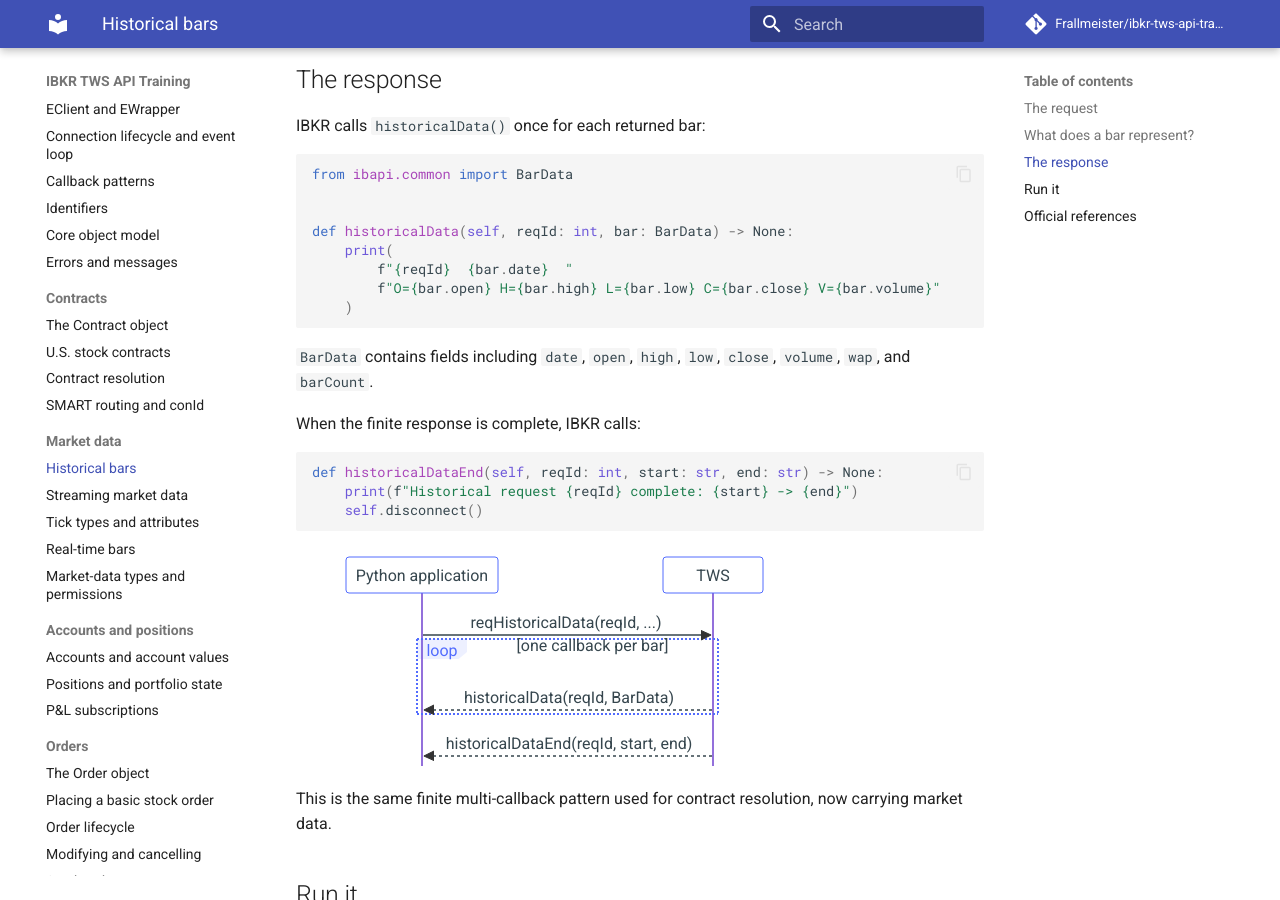
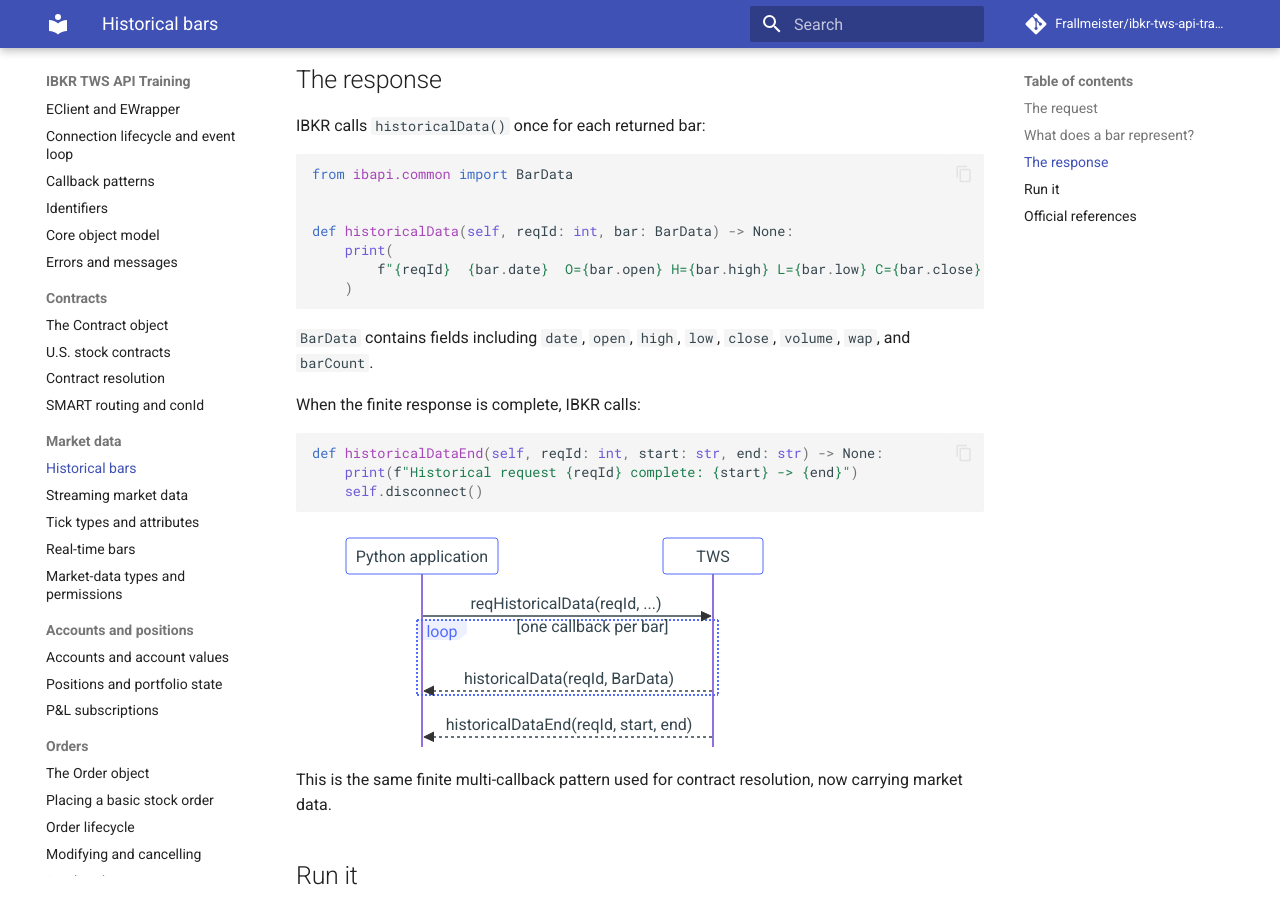
Before and after one commit to Frallmeister/ibkr-tws-api-training, an MkDocs documentation site: the page built from docs/market-data/historical-bars.md, in a window 1280 px wide and 900 px high, scrolled down 2144 px. Built offline with MkDocs 1.6.1 and Material for MkDocs 9.7.7, drawn with Linux system fonts in a browser that asks for light colours; comment, search, counter and statistics services are not loaded.

Commit message:
Fix ruff formatting

````diff
--- a/docs/market-data/historical-bars.md
+++ b/docs/market-data/historical-bars.md
@@ -50,8 +50,8 @@
 So:
 
 ```python
-durationStr="1 M"
-barSizeSetting="1 day"
+durationStr = "1 M"
+barSizeSetting = "1 day"
 ```
 
 means roughly one month of history divided into daily bars.
@@ -65,7 +65,7 @@
 The example uses:
 
 ```python
-whatToShow="TRADES"
+whatToShow = "TRADES"
 ```
 
 so open, high, low, and close are based on traded prices.
@@ -92,8 +92,7 @@
 
 def historicalData(self, reqId: int, bar: BarData) -> None:
     print(
-        f"{reqId}  {bar.date}  "
-        f"O={bar.open} H={bar.high} L={bar.low} C={bar.close} V={bar.volume}"
+        f"{reqId}  {bar.date}  O={bar.open} H={bar.high} L={bar.low} C={bar.close} V={bar.volume}"
     )
 ```
 
````
